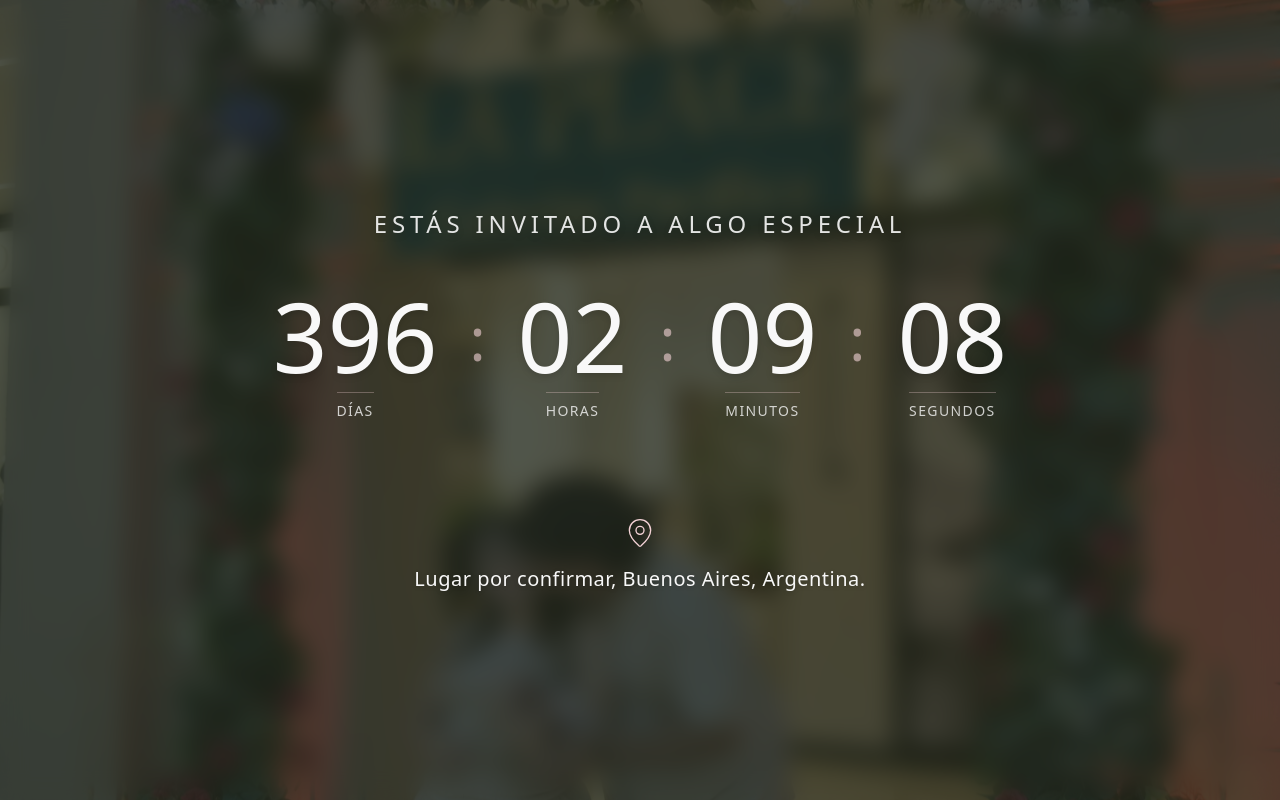
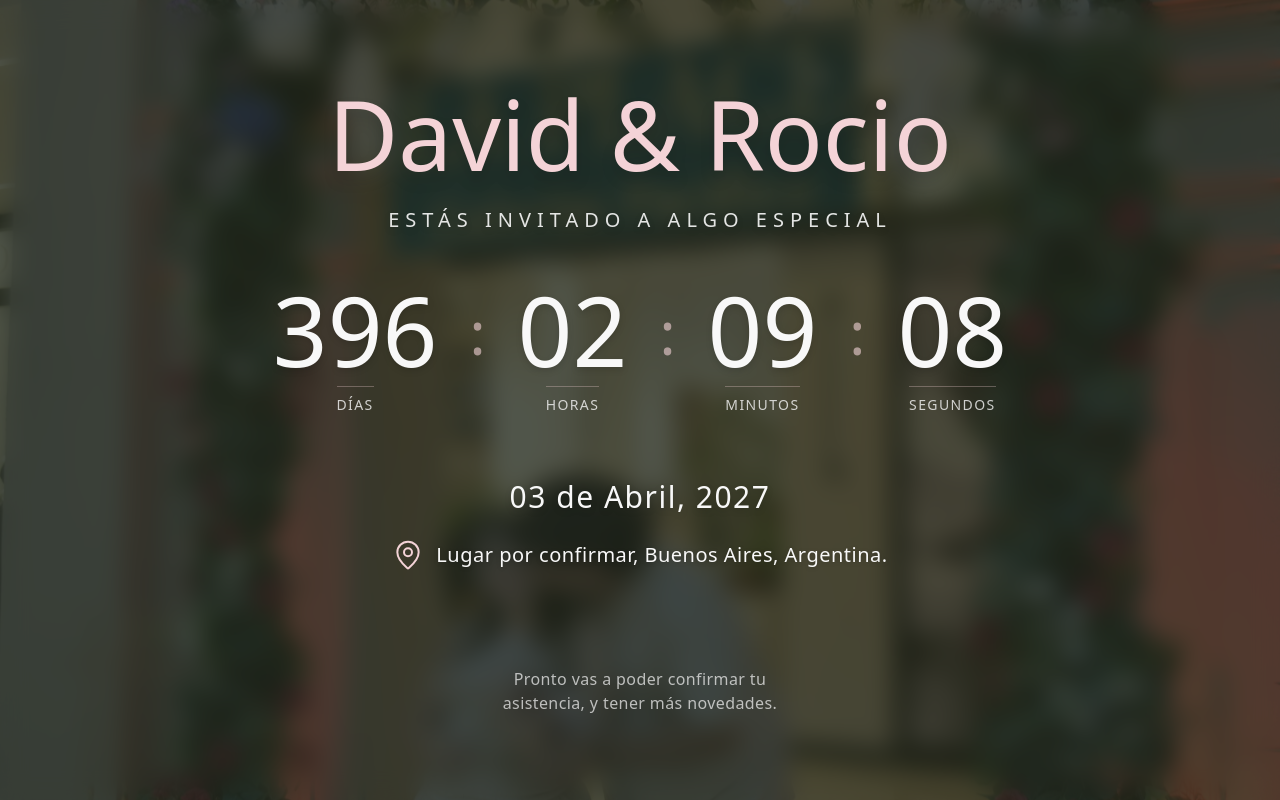
Before and after one commit to Davidsgs/proyect-marry-me, a Next.js app: page / in a window 1280 px wide. Built offline with nearby package versions, Linux system fonts and the light colour scheme.

Commit message:
feat: add couple names, date and rsvp text

```diff
--- a/src/app/globals.css
+++ b/src/app/globals.css
@@ -3,6 +3,7 @@
 @theme {
   --font-sans: var(--font-inter);
   --font-serif: var(--font-cormorant);
+  --font-cursive: var(--font-great-vibes);
   --color-wedding-sage-dark: #66745A;
   --color-wedding-sage-light: #9CA68F;
   --color-wedding-blush-dark: #DBAAB0;
--- a/src/app/layout.tsx
+++ b/src/app/layout.tsx
@@ -1,12 +1,13 @@
 import type { Metadata } from "next";
-import { Cormorant, Inter } from "next/font/google";
+import { Cormorant, Inter, Great_Vibes } from "next/font/google";
 import "./globals.css";
 
 const inter = Inter({ subsets: ["latin"], variable: "--font-inter" });
 const cormorant = Cormorant({ subsets: ["latin"], weight: ["400", "500", "600", "700"], variable: "--font-cormorant" });
+const greatVibes = Great_Vibes({ subsets: ["latin"], weight: ["400"], variable: "--font-great-vibes" });
 
 export const metadata: Metadata = {
-  title: "Nuestra Boda",
+  title: "Nuestra Boda | David & Rocio",
   description: "Estás invitado a algo especial.",
 };
 
@@ -17,7 +18,7 @@ export default function RootLayout({
 }>) {
   return (
     <html lang="es">
-      <body className={`${inter.variable} ${cormorant.variable} antialiased`}>
+      <body className={`${inter.variable} ${cormorant.variable} ${greatVibes.variable} antialiased`}>
         {children}
       </body>
     </html>
--- a/src/app/page.tsx
+++ b/src/app/page.tsx
@@ -21,19 +21,35 @@ export default function Home() {
       ></div>
 
       {/* Content */}
-      <div className="relative z-10 flex flex-col items-center px-4 md:px-8 w-full max-w-5xl">
-        <p className="text-lg md:text-2xl font-light tracking-[0.2em] uppercase text-wedding-cream/90 mb-12 text-center text-balance drop-shadow-md">
+      <div className="relative z-10 flex flex-col items-center px-4 md:px-8 w-full max-w-5xl py-12 min-h-screen justify-center">
+        <h1 className="font-cursive text-6xl md:text-8xl text-wedding-blush-light drop-shadow-xl mb-6 text-center">
+          David & Rocio
+        </h1>
+
+        <p className="text-sm md:text-xl font-light tracking-[0.2em] md:tracking-[0.3em] uppercase text-wedding-cream/90 mb-12 text-center text-balance drop-shadow-md">
           Estás invitado a algo especial
         </p>
 
-        <div className="mb-16 md:mb-24 w-full">
+        <div className="mb-12 md:mb-16 w-full">
           <Countdown />
         </div>
 
-        <div className="flex flex-col items-center gap-4 text-center">
-          <MapPin className="w-8 h-8 text-wedding-blush-light" strokeWidth={1} />
-          <p className="text-lg md:text-xl font-light tracking-wide text-wedding-cream drop-shadow-sm">
-            Lugar por confirmar, Buenos Aires, Argentina.
+        <div className="flex flex-col items-center gap-6 text-center">
+          <p className="text-2xl md:text-3xl font-serif text-wedding-cream drop-shadow-md tracking-wider">
+            03 de Abril, 2027
+          </p>
+
+          <div className="flex items-center gap-3">
+            <MapPin className="w-6 h-6 md:w-8 md:h-8 text-wedding-blush-light" strokeWidth={1.5} />
+            <p className="text-lg md:text-xl font-light tracking-wide text-wedding-cream drop-shadow-sm">
+              Lugar por confirmar, Buenos Aires, Argentina.
+            </p>
+          </div>
+        </div>
+
+        <div className="mt-16 md:mt-24 text-center">
+          <p className="text-sm md:text-base font-light text-wedding-cream/70 max-w-md mx-auto text-balance tracking-wide">
+            Pronto vas a poder confirmar tu asistencia, y tener más novedades.
           </p>
         </div>
       </div>
```
